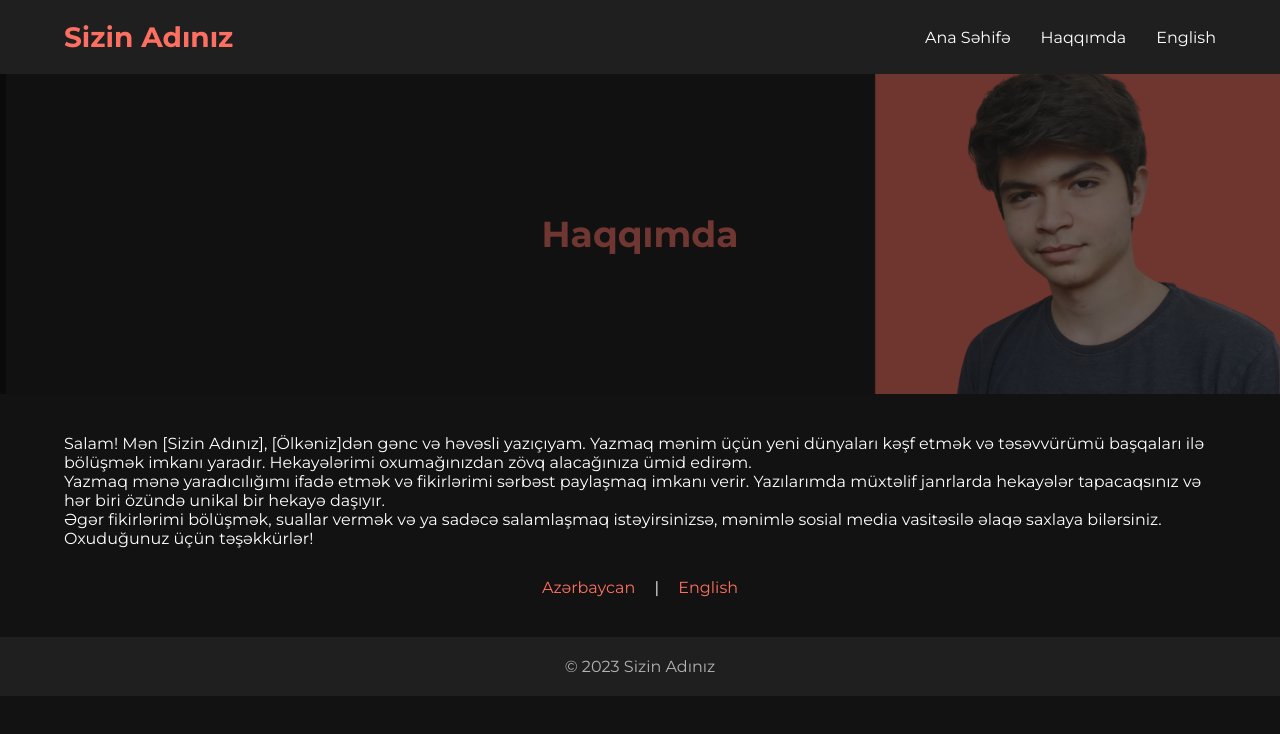
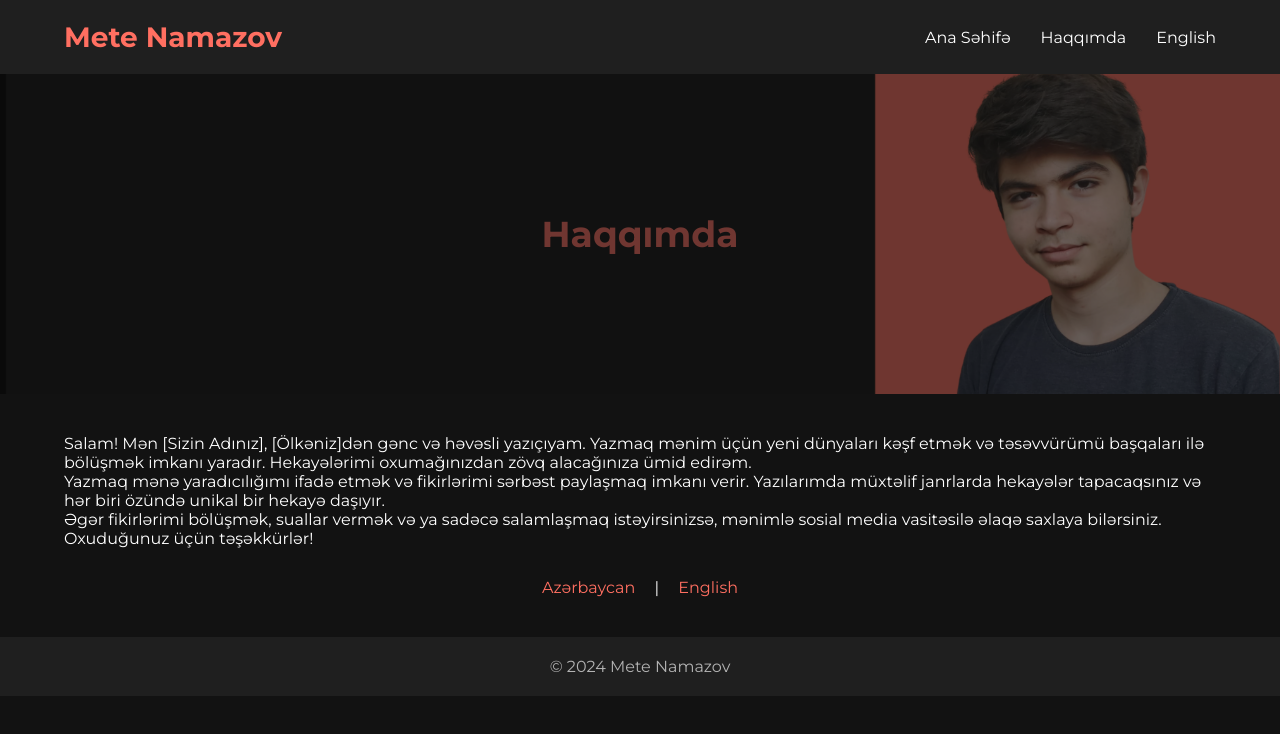
Before and after one commit to MeteNamazov/hekayedemo.github.io, a plain HTML site: page az/about.html in a window 1280 px wide. Drawn offline with Linux system fonts and the light colour scheme.

Commit message:
Update about.html

```diff
--- a/az/about.html
+++ b/az/about.html
@@ -2,7 +2,7 @@
 <html lang="az">
 <head>
     <meta charset="UTF-8">
-    <title>Haqqımda | Sizin Adınızın Hekayələri</title>
+    <title>Haqqımda | Metenin Hekayələri</title>
     <link rel="stylesheet" href="../styles.css">
     <meta name="viewport" content="width=device-width, initial-scale=1.0">
 </head>
@@ -11,7 +11,7 @@
     <!-- Navigation Bar -->
     <nav>
         <div class="container">
-            <a href="index.html" class="logo">Sizin Adınız</a>
+            <a href="index.html" class="logo">Mete Namazov</a>
             <ul>
                 <li><a href="index.html">Ana Səhifə</a></li>
                 <li><a href="about.html">Haqqımda</a></li>
@@ -41,7 +41,7 @@
 
     <!-- Footer -->
     <footer class="footer">
-        <p>&copy; 2023 Sizin Adınız</p>
+        <p>&copy; 2024 Mete Namazov</p>
     </footer>
 
 </body>
```
